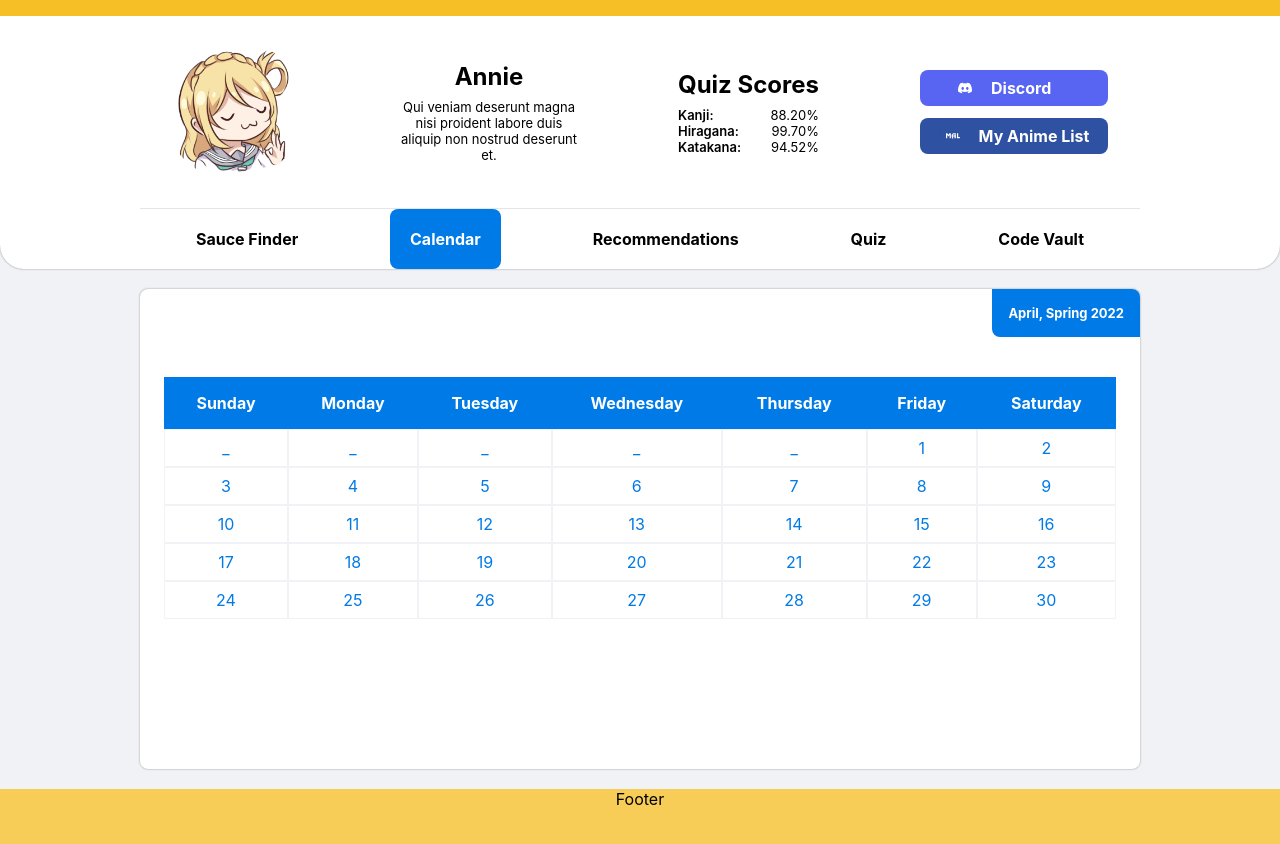
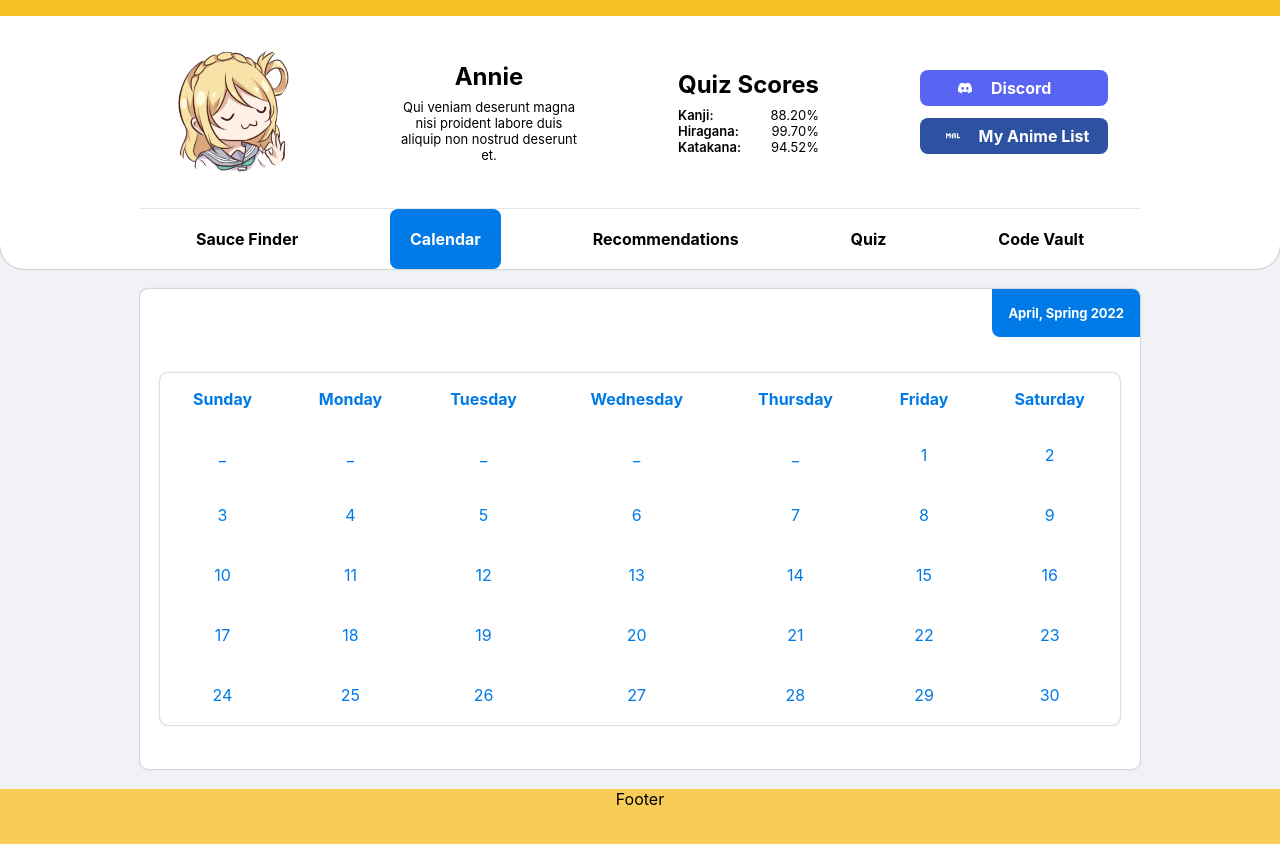
Before and after one commit to annie-capstone-sti-lipa/annie-capstone-sti-lipa.github.io, a React (Create React App) app: page / in a window 1280 px wide. Shown: the top 844 px of the page. Built offline with nearby package versions, Linux system fonts and the light colour scheme.

Commit message:
add back button

```diff
--- a/src/components/body/calendar/calendar.scss
+++ b/src/components/body/calendar/calendar.scss
@@ -6,8 +6,27 @@
 
   .title-container {
     margin-bottom: 16px;
+    display: flex;
+    justify-content: space-between;
     text-align: end;
     box-sizing: border-box;
+
+    .back-button {
+      display: flex;
+      align-items: center;
+      justify-content: center;
+      background-color: $secondary;
+      border-radius: $borderRadius 0;
+      width: 30%;
+      max-width: 80px;
+
+      @extend .clickable;
+
+      .back-icon {
+        display: block;
+        @extend .icon;
+      }
+    }
 
     .title {
       display: inline-block;
@@ -27,8 +46,8 @@
       width: 100%;
       padding: 4px;
       border-spacing: 4px 12px;
-      border: 1px solid $bgLight;
 
+      @extend .box-shadow;
       @extend .hover-pointer;
       @extend .rounded-border;
 
@@ -59,16 +78,16 @@
 
     .month-view {
       width: 100%;
-      padding: 4px;
       border-spacing: 0;
 
+      @extend .box-shadow;
+      @extend .rounded-border;
       @extend .hover-pointer;
 
       .week-day {
         padding: 16px;
-        color: white;
         font-weight: bold;
-        background-color: $secondary;
+        color: $secondary;
       }
 
       .week-row {
@@ -77,8 +96,9 @@
         .day-card-month {
           max-width: 32px;
           max-height: 32px;
-          padding: 8px;
-          border: 1px solid $bgLight;
+          padding: 20px;
+
+          @extend .rounded-border;
         }
       }
     }
--- a/src/components/body/calendar/calendar.tsx
+++ b/src/components/body/calendar/calendar.tsx
@@ -1,5 +1,7 @@
 import { useState } from "react";
 import "./calendar.scss";
+
+import backIcon from "../../../assets/icons/back.svg";
 
 enum view {
   monthView,
@@ -48,6 +50,16 @@ export default function Calendar() {
   return (
     <div className="calendar">
       <div className="title-container">
+        {selectedView === view.weekView ? (
+          <div
+            className="back-button"
+            onClick={() => _setSelectedView(view.monthView)}
+          >
+            <img className="back-icon" src={backIcon} alt="back" />
+          </div>
+        ) : (
+          <span></span>
+        )}
         <span className="title">April, Spring 2022</span>
       </div>
       <div className="view-container">{viewSwitch()}</div>
```
Also changed, not shown: src/assets/icons/back.svg (added).
